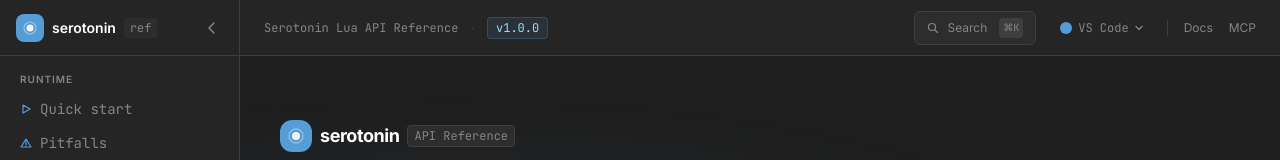
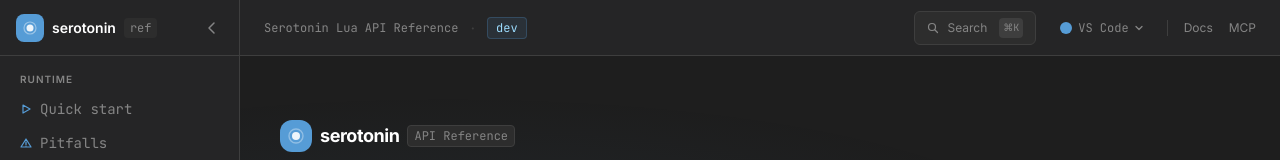
Before and after one commit to mixercodes/serotonin-ref, a Next.js app: page / in a window 1280 px wide. Shown: the top 160 px of the page. Built offline with nearby package versions, Linux system fonts and the light colour scheme.

Commit message:
Replace static version with live commit SHA and deploy date

```diff
--- a/src/app/layout.tsx
+++ b/src/app/layout.tsx
@@ -1,7 +1,7 @@
 import type { Metadata } from "next";
 import "./globals.css";
 import Sidebar from "@/components/Sidebar";
-import TopNav from "@/components/TopNav";
+import BuildInfo from "@/components/BuildInfo";
 import Search from "@/components/Search";
 import { buildSearchIndex } from "@/lib/search-data";
 
@@ -32,7 +32,7 @@
       <body className="flex h-dvh overflow-hidden overscroll-none bg-bg-base">
         <Sidebar />
         <div className="flex-1 flex flex-col min-w-0 overflow-x-hidden">
-          <TopNav searchIndex={searchIndex} />
+          <BuildInfo />
           {children}
         </div>
         <Search index={searchIndex} />
--- /dev/null
+++ b/src/components/BuildInfo.tsx
@@ -0,0 +1,10 @@
+import TopNav from "./TopNav";
+
+export default function BuildInfo() {
+  const sha = process.env.VERCEL_GIT_COMMIT_SHA?.slice(0, 7);
+  const date = new Date().toISOString().slice(0, 10);
+
+  const label = sha ? `${sha} · ${date}` : "dev";
+
+  return <TopNav buildLabel={label} />;
+}
--- a/src/components/TopNav.tsx
+++ b/src/components/TopNav.tsx
@@ -41,7 +41,7 @@
   );
 }
 
-export default function TopNav({ searchIndex: _ }: { searchIndex?: SearchEntry[] }) {
+export default function TopNav({ searchIndex: _, buildLabel }: { searchIndex?: SearchEntry[]; buildLabel?: string }) {
   return (
     <header className="h-14 flex items-center justify-between gap-4 px-4 md:px-6 border-b border-bg-border bg-bg-surface sticky top-0 z-10">
       <div className="flex items-center gap-3 min-w-0">
@@ -58,7 +58,7 @@
             borderColor: "color-mix(in srgb, var(--accent) 25%, transparent)",
           }}
         >
-          v1.0.0
+          {buildLabel ?? "dev"}
         </span>
       </div>
       <div className="flex items-center gap-4 shrink-0">
```
